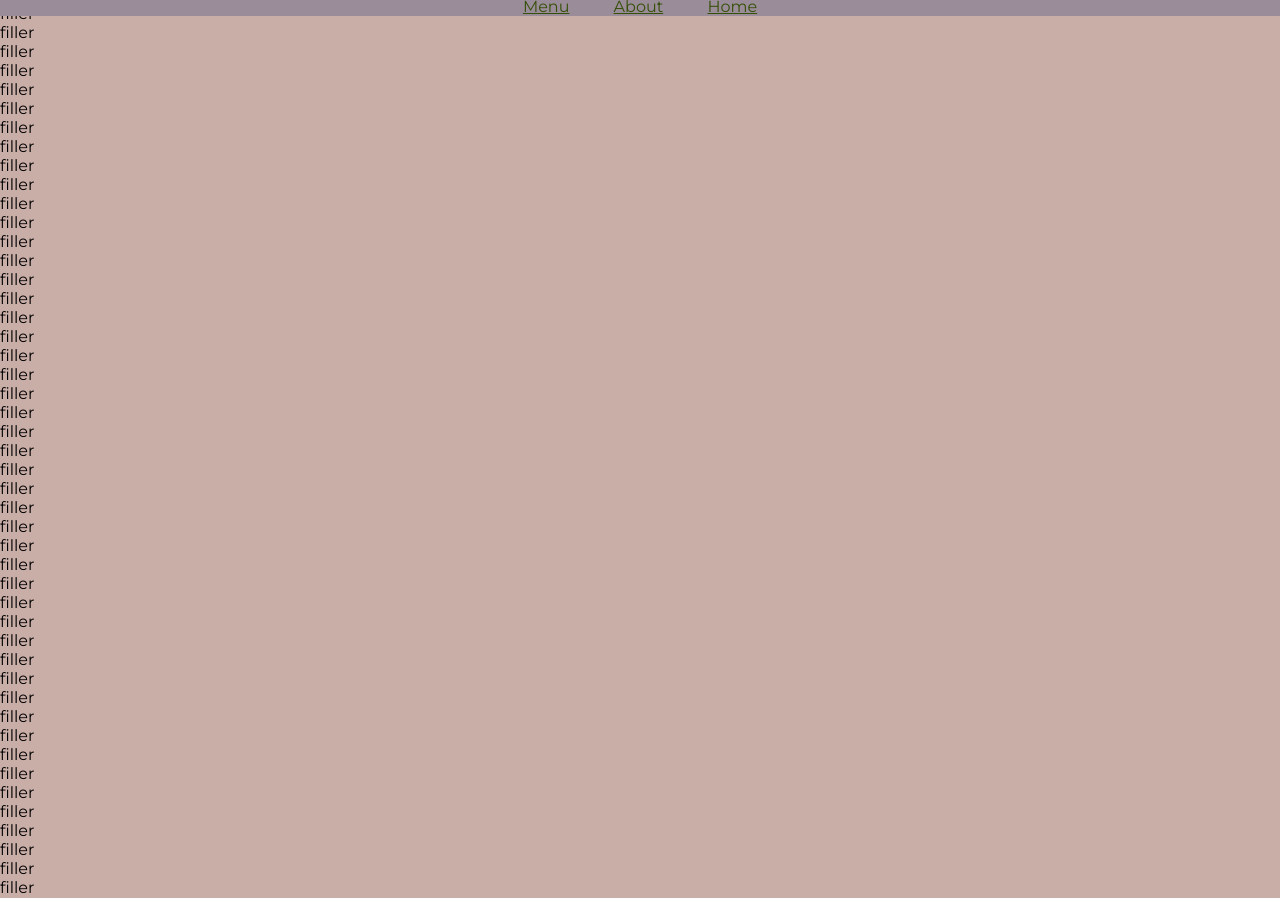
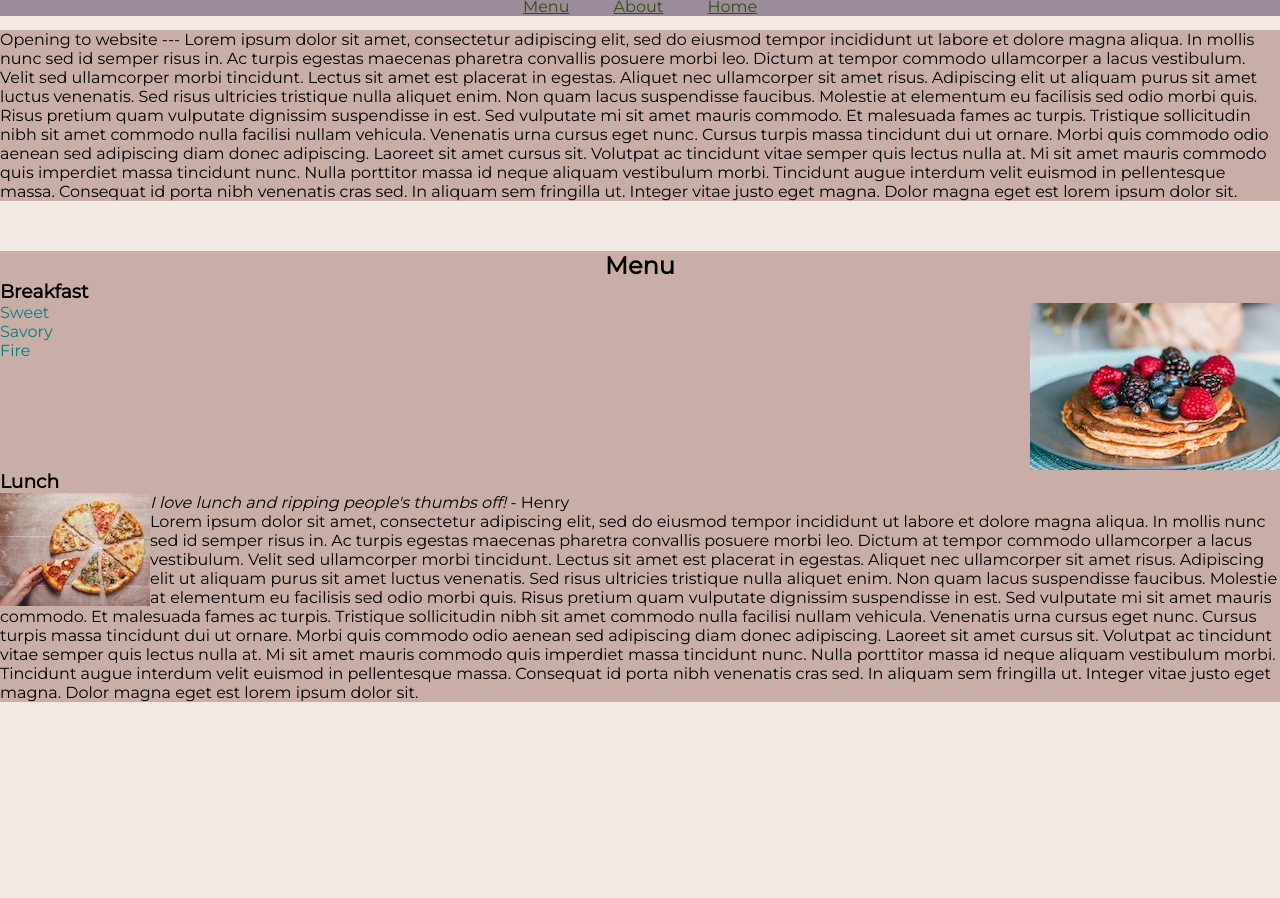
Before and after one commit to MayFlower116/midterm, a plain HTML site: page index.html in a window 1280 px wide. Shown: the part 50-948 px from the top of the page. After the commit the page ends 802 px from the top, so only its background shows below. Drawn offline with Linux system fonts and the light colour scheme.

Commit message:
4 I ran out of time so im submitting now

```diff
--- a/css/stylesheet.css
+++ b/css/stylesheet.css
@@ -10,15 +10,18 @@
     background: transparent;
 }
 
-html {
+
+
+body {
+    font-family: 'Montserrat', sans-serif;
+    margin: auto;
+    padding: auto;
     background-color: #F2E9E4;
 }
 
-body {
+section, article {
     background-color: #C9ADA7;
-    font-family: 'Montserrat', sans-serif;
-    margin: auto;
-    padding: auto;
+    margin-bottom: 50px;
 }
 
 h1 {
@@ -26,6 +29,30 @@ h1 {
     font-family: 'Indie Flower', cursive;
 }
 
+h2 {
+    text-align: center;
+}
+
+/* Menu */
+
+
+.breakfast {
+    overflow: auto;
+}
+
+.breakfast ul {
+    float: left;
+    color: teal;
+
+}
+
+.breakfast img {
+    float: right;
+}
+
+.lunch img {
+    float: left;
+}
 
 
 /* Nav */
@@ -39,7 +66,6 @@ nav a:visited {
 nav li {
     display: inline;
     padding: 20px;
-    margin-bottom: 20px;
 }
 
 .scroll_section {
@@ -51,3 +77,7 @@ nav li {
     padding-top: auto;
     margin: auto;
 }
+
+.top_space {
+    height: 80px;
+}
--- a/index.html
+++ b/index.html
@@ -16,78 +16,37 @@
     <div class="scroll_section">
         <h1>Welcome to <strike>Hell</strike> Yummy</h1>
             <nav><ul>
-                <li><a href="index.html">Menu</a></li>
+                <li><a href="#menu_section">Menu</a></li>
                 <li><a href="misc/about.html">About</a></li>
                 <li><a href="index.html">Home</a></li>
             </ul>
         </nav>
     </div>
+
+    <div class="top_space"></div>
+
     <article>
-        <header>
-            <h1>Elijah's Personal Site</h1>
-        </header>
-
-        <p>May</p>
-        <p>filler</p>
-        <p>filler</p>
-        <p>filler</p>
-        <p>filler</p>
-        <p>filler</p>
-        <p>filler</p>
-        <p>filler</p>
-        <p>filler</p>
-        <p>filler</p>
-        <p>filler</p>
-        <p>filler</p>
-        <p>filler</p>
-        <p>filler</p>
-        <p>filler</p>
-        <p>filler</p>
-        <p>filler</p>
-        <p>filler</p>
-        <p>filler</p>
-        <p>filler</p>
-        <p>filler</p>
-        <p>filler</p>
-        <p>filler</p>
-        <p>filler</p>
-        <p>filler</p>
-        <p>filler</p>
-        <p>filler</p>
-        <p>filler</p>
-        <p>filler</p>
-        <p>filler</p>
-        <p>filler</p>
-        <p>filler</p>
-        <p>filler</p>
-        <p>filler</p>
-        <p>filler</p>
-        <p>filler</p>
-        <p>filler</p>
-        <p>filler</p>
-        <p>filler</p>
-        <p>filler</p>
-        <p>filler</p>
-        <p>filler</p>
-        <p>filler</p>
-        <p>filler</p>
-        <p>filler</p>
-        <p>filler</p>
-        <p>filler</p>
-        <p>filler</p>
-        <p>filler</p>
-        <p>filler</p>
-        <p>filler</p>
-        <p>filler</p>
-        <p>filler</p>
-        <p>filler</p>
-        <p>filler</p>
-
+        <p>Opening to website --- Lorem ipsum dolor sit amet, consectetur adipiscing elit, sed do eiusmod tempor incididunt ut labore et dolore magna aliqua. In mollis nunc sed id semper risus in. Ac turpis egestas maecenas pharetra convallis posuere morbi leo. Dictum at tempor commodo ullamcorper a lacus vestibulum. Velit sed ullamcorper morbi tincidunt. Lectus sit amet est placerat in egestas. Aliquet nec ullamcorper sit amet risus. Adipiscing elit ut aliquam purus sit amet luctus venenatis. Sed risus ultricies tristique nulla aliquet enim. Non quam lacus suspendisse faucibus. Molestie at elementum eu facilisis sed odio morbi quis. Risus pretium quam vulputate dignissim suspendisse in est. Sed vulputate mi sit amet mauris commodo. Et malesuada fames ac turpis. Tristique sollicitudin nibh sit amet commodo nulla facilisi nullam vehicula. Venenatis urna cursus eget nunc. Cursus turpis massa tincidunt dui ut ornare. Morbi quis commodo odio aenean sed adipiscing diam donec adipiscing. Laoreet sit amet cursus sit. Volutpat ac tincidunt vitae semper quis lectus nulla at. Mi sit amet mauris commodo quis imperdiet massa tincidunt nunc. Nulla porttitor massa id neque aliquam vestibulum morbi. Tincidunt augue interdum velit euismod in pellentesque massa. Consequat id porta nibh venenatis cras sed. In aliquam sem fringilla ut. Integer vitae justo eget magna. Dolor magna eget est lorem ipsum dolor sit.</p>
     </article>
 
-    <section>
-        <img src="images/pizza.jpg" alt="picture of me" width="300" height="300" />
-    </section>
+    <article id="menu_section">
+        <h2>Menu</h2>
+        <div class="breakfast">
+            <h3>Breakfast</h3>
+            <ul>
+                <li>Sweet</li>
+                <li>Savory</li>
+                <li>Fire</li>
+            </ul>
+            <img src="images/pancake.jpg" alt="pancakes">
+        </div>
+        <h3>Lunch</h3>
+        <div class="lunch">
+            <img src="images/pizza.jpg" alt="pizza">
+        </div>
+        <p><i>I love lunch and ripping people's thumbs off!</i> - Henry</p>
+        <p>Lorem ipsum dolor sit amet, consectetur adipiscing elit, sed do eiusmod tempor incididunt ut labore et dolore magna aliqua. In mollis nunc sed id semper risus in. Ac turpis egestas maecenas pharetra convallis posuere morbi leo. Dictum at tempor commodo ullamcorper a lacus vestibulum. Velit sed ullamcorper morbi tincidunt. Lectus sit amet est placerat in egestas. Aliquet nec ullamcorper sit amet risus. Adipiscing elit ut aliquam purus sit amet luctus venenatis. Sed risus ultricies tristique nulla aliquet enim. Non quam lacus suspendisse faucibus. Molestie at elementum eu facilisis sed odio morbi quis. Risus pretium quam vulputate dignissim suspendisse in est. Sed vulputate mi sit amet mauris commodo. Et malesuada fames ac turpis. Tristique sollicitudin nibh sit amet commodo nulla facilisi nullam vehicula. Venenatis urna cursus eget nunc. Cursus turpis massa tincidunt dui ut ornare. Morbi quis commodo odio aenean sed adipiscing diam donec adipiscing. Laoreet sit amet cursus sit. Volutpat ac tincidunt vitae semper quis lectus nulla at. Mi sit amet mauris commodo quis imperdiet massa tincidunt nunc. Nulla porttitor massa id neque aliquam vestibulum morbi. Tincidunt augue interdum velit euismod in pellentesque massa. Consequat id porta nibh venenatis cras sed. In aliquam sem fringilla ut. Integer vitae justo eget magna. Dolor magna eget est lorem ipsum dolor sit.</p>
+    </article>
 
 </body>
 
```
Also changed, not shown: misc/about.html (+36 -0 lines).
